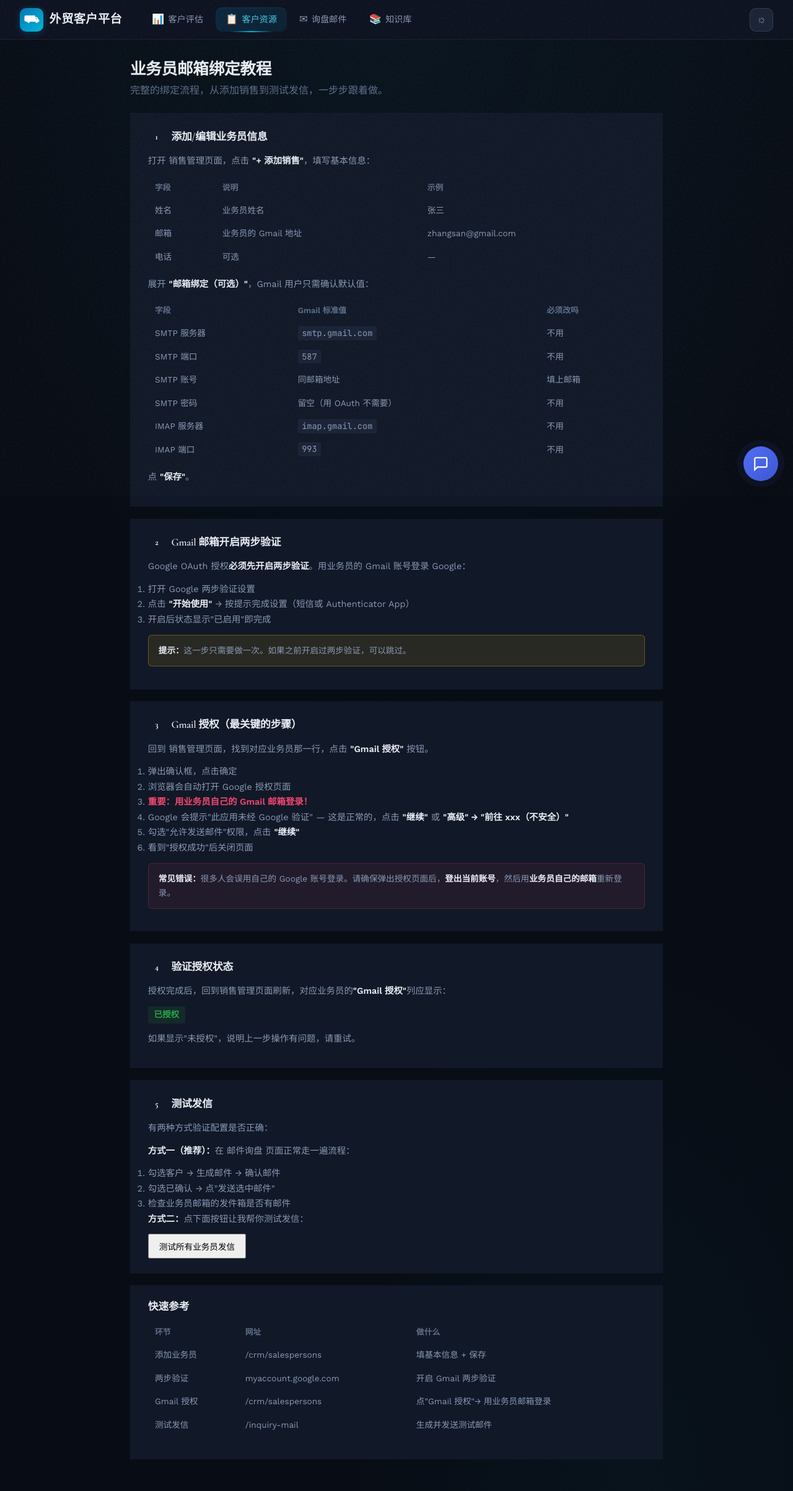
After one commit to wusss111/ai-lead-gen-platform, a FastAPI app: page /crm/salespersons/help in a window 1280 px wide. The commit adds this page. Shown: the whole page at 62% size. Run offline with FastAPI, Linux system fonts and the light colour scheme; some libraries are stand-ins or nearby versions.

Commit message:
feat: 邮箱绑定完整教程页面(/crm/salespersons/help) + 一键测试发信API

```diff
--- /dev/null
+++ b/src/agents/crm/templates/crm_help.html
@@ -0,0 +1,193 @@
+{% extends "base.html" %}
+{% block title %}业务员邮箱绑定教程 - 外贸客户平台{% endblock %}
+
+{% block head_extra %}
+<style>
+  .tutorial { max-width: 860px; margin: 0 auto; }
+  .tutorial h1 { font-size: 1.6rem; margin-bottom: 0.3rem; }
+  .tutorial .subtitle { color: var(--text-muted); margin-bottom: 1.5rem; }
+  .step {
+    background: var(--bg-card); border: 1px solid var(--border-input);
+    border-radius: var(--radius); padding: 1.5rem 1.8rem; margin-bottom: 1.2rem;
+    border-left: 4px solid var(--color-accent);
+  }
+  .step.completed { border-left-color: var(--color-success); }
+  .step h3 { margin: 0 0 0.8rem 0; font-size: 1.05rem; display: flex; align-items: center; gap: 0.6rem; }
+  .step .badge-step {
+    background: var(--color-accent); color: #fff; border-radius: 50%;
+    width: 28px; height: 28px; display: inline-flex; align-items: center; justify-content: center;
+    font-size: 0.85rem; font-weight: 700; flex-shrink: 0;
+  }
+  .step .desc { color: var(--text-secondary); font-size: 0.9rem; line-height: 1.7; }
+  .step .desc a { color: var(--color-accent); }
+  .step .desc code {
+    background: var(--bg-input); padding: 0.15rem 0.4rem; border-radius: 3px;
+    font-size: 0.85rem; font-family: var(--font-mono, Consolas, monospace);
+  }
+  .step img { max-width: 100%; border: 1px solid var(--border-input); border-radius: var(--radius-sm); margin: 0.6rem 0; }
+  .checklist { margin: 0.8rem 0; padding-left: 1.2rem; }
+  .checklist li { margin-bottom: 0.3rem; }
+  .note {
+    background: rgba(255,193,7,0.1); border: 1px solid rgba(255,193,7,0.3);
+    border-radius: var(--radius-sm); padding: 0.8rem 1rem; margin: 0.8rem 0;
+    font-size: 0.85rem; color: var(--text-secondary);
+  }
+  .danger { background: rgba(239,71,111,0.08); border-color: rgba(239,71,111,0.2); }
+  .field-table { width: 100%; border-collapse: collapse; margin: 0.8rem 0; font-size: 0.85rem; }
+  .field-table th, .field-table td {
+    padding: 0.45rem 0.7rem; text-align: left; border-bottom: 1px solid var(--border-input);
+  }
+  .field-table th { color: var(--text-muted); font-weight: 600; font-size: 0.8rem; }
+  .btn-row { display: flex; gap: 0.6rem; margin-top: 1.2rem; }
+</style>
+{% endblock %}
+
+{% block content %}
+<div class="tutorial">
+
+  <h1>业务员邮箱绑定教程</h1>
+  <p class="subtitle">完整的绑定流程，从添加销售到测试发信，一步步跟着做。</p>
+
+  <!-- Step 1 -->
+  <div class="step">
+    <h3><span class="badge-step">1</span> 添加/编辑业务员信息</h3>
+    <div class="desc">
+      <p>打开 <a href="/crm/salespersons">销售管理页面</a>，点击 <strong>"+ 添加销售"</strong>，填写基本信息：</p>
+      <table class="field-table">
+        <tr><th>字段</th><th>说明</th><th>示例</th></tr>
+        <tr><td>姓名</td><td>业务员姓名</td><td>张三</td></tr>
+        <tr><td>邮箱</td><td>业务员的 Gmail 地址</td><td>zhangsan@gmail.com</td></tr>
+        <tr><td>电话</td><td>可选</td><td>—</td></tr>
+      </table>
+      <p>展开 <strong>"邮箱绑定（可选）"</strong>，Gmail 用户只需确认默认值：</p>
+      <table class="field-table">
+        <tr><th>字段</th><th>Gmail 标准值</th><th>必须改吗</th></tr>
+        <tr><td>SMTP 服务器</td><td><code>smtp.gmail.com</code></td><td>不用</td></tr>
+        <tr><td>SMTP 端口</td><td><code>587</code></td><td>不用</td></tr>
+        <tr><td>SMTP 账号</td><td>同邮箱地址</td><td>填上邮箱</td></tr>
+        <tr><td>SMTP 密码</td><td>留空（用 OAuth 不需要）</td><td>不用</td></tr>
+        <tr><td>IMAP 服务器</td><td><code>imap.gmail.com</code></td><td>不用</td></tr>
+        <tr><td>IMAP 端口</td><td><code>993</code></td><td>不用</td></tr>
+      </table>
+      <p>点 <strong>"保存"</strong>。</p>
+    </div>
+  </div>
+
+  <!-- Step 2 -->
+  <div class="step">
+    <h3><span class="badge-step">2</span> Gmail 邮箱开启两步验证</h3>
+    <div class="desc">
+      <p>Google OAuth 授权<strong>必须先开启两步验证</strong>。用业务员的 Gmail 账号登录 Google：</p>
+      <ol>
+        <li>打开 <a href="https://myaccount.google.com/signinoptions/two-step-verification" target="_blank" rel="noopener">Google 两步验证设置</a></li>
+        <li>点击 <strong>"开始使用"</strong> → 按提示完成设置（短信或 Authenticator App）</li>
+        <li>开启后状态显示"已启用"即完成</li>
+      </ol>
+
+      <div class="note">
+        <strong>提示：</strong>这一步只需要做一次。如果之前开启过两步验证，可以跳过。
+      </div>
+    </div>
+  </div>
+
+  <!-- Step 3 -->
+  <div class="step">
+    <h3><span class="badge-step">3</span> Gmail 授权（最关键的步骤）</h3>
+    <div class="desc">
+      <p>回到 <a href="/crm/salespersons">销售管理页面</a>，找到对应业务员那一行，点击 <strong>"Gmail 授权"</strong> 按钮。</p>
+      <ol>
+        <li>弹出确认框，点击确定</li>
+        <li>浏览器会自动打开 Google 授权页面</li>
+        <li><strong style="color: var(--color-danger)">重要：用业务员自己的 Gmail 邮箱登录！</strong></li>
+        <li>Google 会提示"此应用未经 Google 验证" — 这是正常的，点击 <strong>"继续"</strong> 或 <strong>"高级" → "前往 xxx（不安全）"</strong></li>
+        <li>勾选"允许发送邮件"权限，点击 <strong>"继续"</strong></li>
+        <li>看到"授权成功"后关闭页面</li>
+      </ol>
+
+      <div class="note danger">
+        <strong>常见错误：</strong>很多人会误用自己的 Google 账号登录。请确保弹出授权页面后，<strong>登出当前账号</strong>，然后用<strong>业务员自己的邮箱</strong>重新登录。
+      </div>
+    </div>
+  </div>
+
+  <!-- Step 4 -->
+  <div class="step">
+    <h3><span class="badge-step">4</span> 验证授权状态</h3>
+    <div class="desc">
+      <p>授权完成后，回到销售管理页面刷新，对应业务员的<strong>"Gmail 授权"</strong>列应显示：</p>
+      <p><span style="display:inline-block;background:#28a74520;color:#28a745;padding:0.15rem 0.6rem;border-radius:3px;font-size:0.85rem;font-weight:600">已授权</span></p>
+      <p>如果显示"未授权"，说明上一步操作有问题，请重试。</p>
+    </div>
+  </div>
+
+  <!-- Step 5 -->
+  <div class="step">
+    <h3><span class="badge-step">5</span> 测试发信</h3>
+    <div class="desc">
+      <p>有两种方式验证配置是否正确：</p>
+      <p><strong>方式一（推荐）：</strong>在 <a href="/inquiry-mail">邮件询盘</a> 页面正常走一遍流程：</p>
+      <ol>
+        <li>勾选客户 → 生成邮件 → 确认邮件</li>
+        <li>勾选已确认 → 点"发送选中邮件"</li>
+        <li>检查业务员邮箱的发件箱是否有邮件</li>
+      </ol>
+      <p><strong>方式二：</strong>点下面按钮让我帮你测试发信：</p>
+      <div id="testResult" style="margin-top:0.6rem"></div>
+      <button id="btnTestAll" class="btn-accent" onclick="testAll()" style="font-size:0.85rem;padding:0.5rem 1rem">
+        测试所有业务员发信
+      </button>
+    </div>
+  </div>
+
+  <!-- Quick Reference -->
+  <div class="step" style="border-left-color: var(--text-muted)">
+    <h3>快速参考</h3>
+    <div class="desc">
+      <table class="field-table">
+        <tr><th>环节</th><th>网址</th><th>做什么</th></tr>
+        <tr><td>添加业务员</td><td><a href="/crm/salespersons">/crm/salespersons</a></td><td>填基本信息 + 保存</td></tr>
+        <tr><td>两步验证</td><td><a href="https://myaccount.google.com/signinoptions/two-step-verification" target="_blank">myaccount.google.com</a></td><td>开启 Gmail 两步验证</td></tr>
+        <tr><td>Gmail 授权</td><td><a href="/crm/salespersons">/crm/salespersons</a></td><td>点"Gmail 授权"→ 用业务员邮箱登录</td></tr>
+        <tr><td>测试发信</td><td><a href="/inquiry-mail">/inquiry-mail</a></td><td>生成并发送测试邮件</td></tr>
+      </table>
+    </div>
+  </div>
+
+</div>
+{% endblock %}
+
+{% block scripts %}
+<script>
+async function testAll() {
+  const btn = document.getElementById('btnTestAll');
+  const result = document.getElementById('testResult');
+  btn.disabled = true;
+  btn.textContent = '测试中...';
+  result.innerHTML = '<p style="color:var(--text-muted)">正在测试...</p>';
+
+  try {
+    const r = await fetch('/crm/api/salespersons/test-send', { method: 'POST' });
+    const data = await r.json();
+    let html = '';
+    if (data.results && data.results.length > 0) {
+      html = '<table class="field-table" style="margin-top:0.5rem"><tr><th>业务员</th><th>邮箱</th><th>结果</th></tr>';
+      for (const item of data.results) {
+        const ok = item.success;
+        html += '<tr><td>' + esc(item.name) + '</td><td>' + esc(item.email) + '</td>' +
+          '<td style="color:' + (ok ? 'var(--color-success)' : 'var(--color-danger)') + '">' +
+          (ok ? '发送成功' : esc(item.error || '失败')) + '</td></tr>';
+      }
+      html += '</table>';
+    } else {
+      html = '<p style="color:var(--text-muted)">没有已授权 Gmail 的业务员</p>';
+    }
+    result.innerHTML = html;
+  } catch(e) {
+    result.innerHTML = '<p style="color:var(--color-danger)">测试失败: ' + esc(e.message) + '</p>';
+  }
+  btn.disabled = false;
+  btn.textContent = '测试所有业务员发信';
+}
+function esc(s) { const d = document.createElement('div'); d.textContent = String(s); return d.innerHTML; }
+</script>
+{% endblock %}
--- a/src/agents/crm/templates/crm_salespersons.html
+++ b/src/agents/crm/templates/crm_salespersons.html
@@ -16,6 +16,7 @@
     </div>
     <div class="crm-header-right">
       <a href="/crm/" class="btn-outline">&larr; 返回客户列表</a>
+      <a href="/crm/salespersons/help" class="btn-outline" title="查看邮箱绑定教程">教程</a>
       <button class="btn-accent" onclick="showAddModal()">+ 添加销售</button>
     </div>
   </div>
```
Also changed, not shown: src/agents/crm/routes.py (+32 -0 lines), src/agents/crm/static/css/crm.css (+30 -3 lines), src/agents/crm/static/js/crm.js (+42 -6 lines), src/agents/crm/templates/crm_detail.html (+16 -1 lines), src/agents/crm/templates/crm_list.html (+6 -4 lines).
